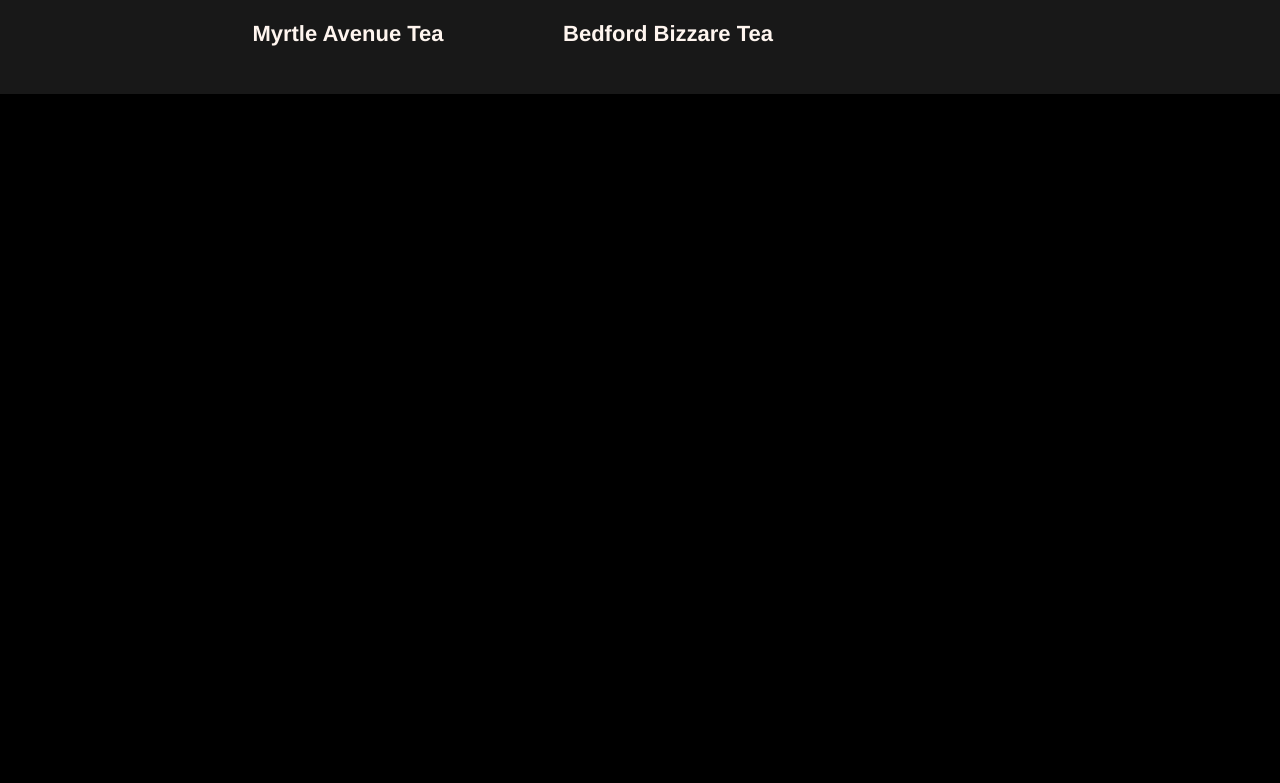
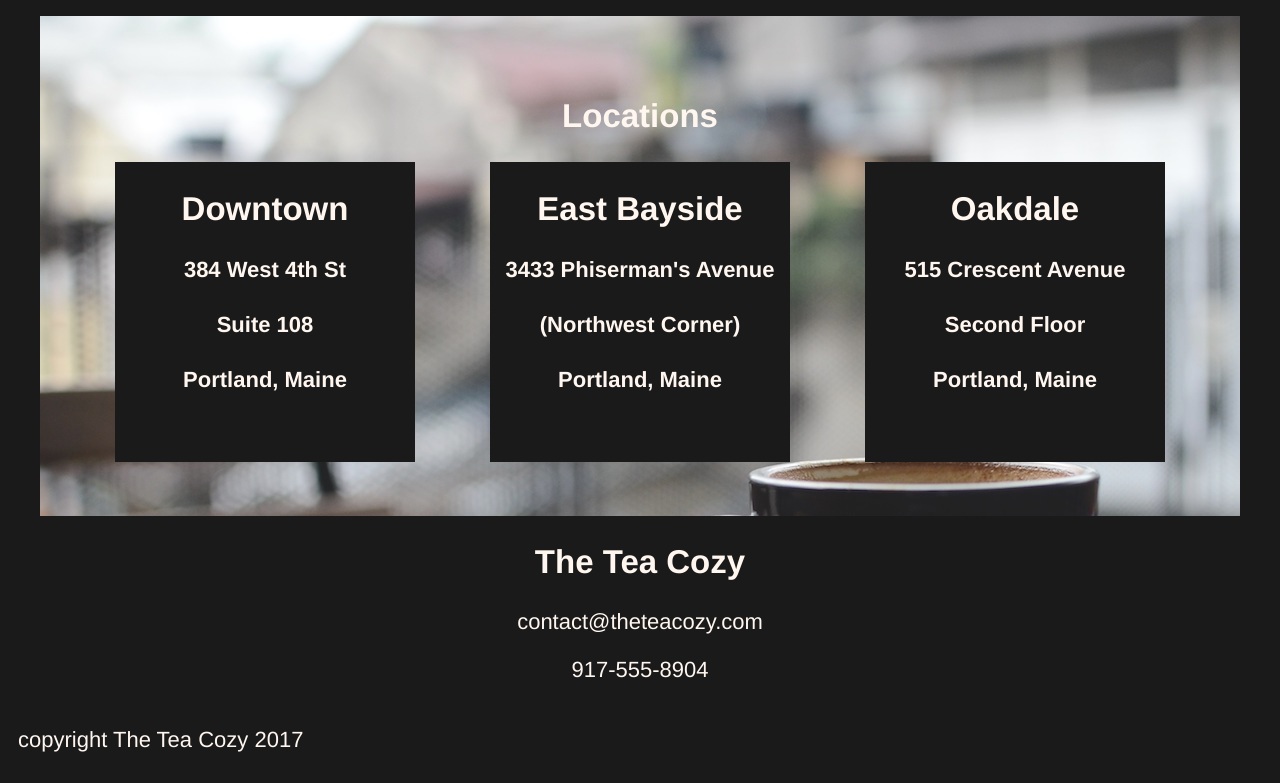
Before and after one commit to abentley15/teacozy, a plain HTML site: page index.html in a window 1280 px wide. Shown: the part 1451-2234 px from the top of the page. Before the commit the page ends 1545 px from the top, so only its background shows below. Drawn offline with Linux system fonts and the light colour scheme; files whose address does not match are found by name.

Commit message:
add final draft v1

```diff
--- a/index.html
+++ b/index.html
@@ -15,16 +15,17 @@
 
     <div id="list">
       <ul>
-        <li>Mission</li>
-        <li>Featured Tea</li>
-        <li>Locations</li>
+        <li><a href="#mission">Mission</a></li>
+        <li><a href="#teaofthemonth">Featured Tea</a></li>
+        <li><a href="#locations">Locations</a></li>
       </ul>
     </div>
   </div>
 
     <!-- mission -->
 
-  <div id="body">
+  <div id="main">
+
     <div id="mission">
       <div id="missionstatement">
         <h2>Our Mission</h2>
@@ -61,13 +62,46 @@
       </div>
     </div>
 
-  </div>
 
-  <!-- locations -->
 
-  <div id="locations">
+    <!-- locations -->
+
+    <div id="locations">
+      <div id="locationstitle">
+        <h2>Locations</h2>
+      </div>
+      <div id="location1">
+        <h2>Downtown</h2>
+        <h4>384 West 4th St</h4>
+        <h4>Suite 108</h4>
+        <h4>Portland, Maine</h4>
+      </div>
+      <div id="location2">
+        <h2>East Bayside</h2>
+        <h4>3433 Phiserman's Avenue</h4>
+        <h4>(Northwest Corner)</h4>
+        <h4>Portland, Maine</h4>
+      </div>
+      <div id="location3">
+        <h2>Oakdale</h2>
+        <h4>515 Crescent Avenue</h4>
+        <h4>Second Floor</h4>
+        <h4>Portland, Maine</h4>
+      </div>
+    </div>
+
+    <!-- Contact -->
+    <div id="contact">
+      <h2>The Tea Cozy</h2>
+      <p>contact@theteacozy.com</p>
+      <p>917-555-8904</p>
+    </div>
+
+    <!-- Footer -->
+    <div id="footer">
+      <p>copyright The Tea Cozy 2017</p>
+    </div>
 
   </div>
-
   </body>
 </html>
--- a/resources/style.css
+++ b/resources/style.css
@@ -1,10 +1,11 @@
 
 html {
 	font-family: helvetica;
+	justify-content: center;
 	font-size: 22px;
 	color: seashell;
+	opacity: 0.9;
 	background-color: black;
-	opacity: 0.9;
 }
 
 h2 {
@@ -12,6 +13,10 @@ h2 {
 }
 
 h4 {
+	text-align: center;
+}
+
+p {
 	text-align: center;
 }
 
@@ -23,6 +28,11 @@ h4 {
 	justify-content: space-between;
 	align-items: center;
 	border-bottom: 1px solid seashell;
+	background-color: black;
+	z-index: 10;
+	width: 100%;
+	position: fixed;
+	margin-top: -8px;
 }
 
 #header img {
@@ -34,6 +44,7 @@ h4 {
 	display: inline-flex;
 	list-style-type: none;
 	text-decoration: underline;
+	padding: 10px;
 }
 
 #header #list ul li {
@@ -42,11 +53,10 @@ h4 {
 
 /* mission styling */
 
-#body {
+#main {
 	display: flex;
-	flex-wrap: wrap;
-	justify-content: center;
-	width: 1000px;
+	flex-direction: column;
+	justify-content: space-around;
 }
 
 #mission {
@@ -56,6 +66,7 @@ h4 {
 	height: 700px;
 	width: 1200px;
 	background-image: url(/Users/aaron/Documents/WebProjects/TeaCozy/resources/images/img-mission-background.jpg);
+	margin: 0 auto;
 }
 
 #missionstatement {
@@ -71,6 +82,7 @@ h4 {
 	flex-wrap: wrap;
 	justify-content: center;
 	width: 1000px;
+	margin: 0 auto;
 }
 
 #teaofthemonthtitle {
@@ -104,3 +116,42 @@ h4 {
 }
 
 /* locations styling */
+
+#locations {
+	display: flex;
+	flex-wrap: wrap;
+	align-content: center;
+	justify-content: space-evenly;
+	background-image: url(/Users/aaron/Documents/WebProjects/TeaCozy/resources/images/img-locations-background.jpg);
+	height: 500px;
+	width: 1200px;
+	margin: 0 auto;
+}
+
+#locationstitle {
+	display: inline-block;
+	width: 1199px;
+}
+
+#locations #location1 {
+	width: 300px;
+	height: 300px;
+	background-color: black;
+}
+
+#locations #location2 {
+	width: 300px;
+	height: 300px;
+	background-color: black;
+}
+
+#locations #location3 {
+	width: 300px;
+	height: 300px;
+	background-color: black;
+}
+
+#footer p{
+	text-align: left;
+	padding-left: 10px;
+}
```
